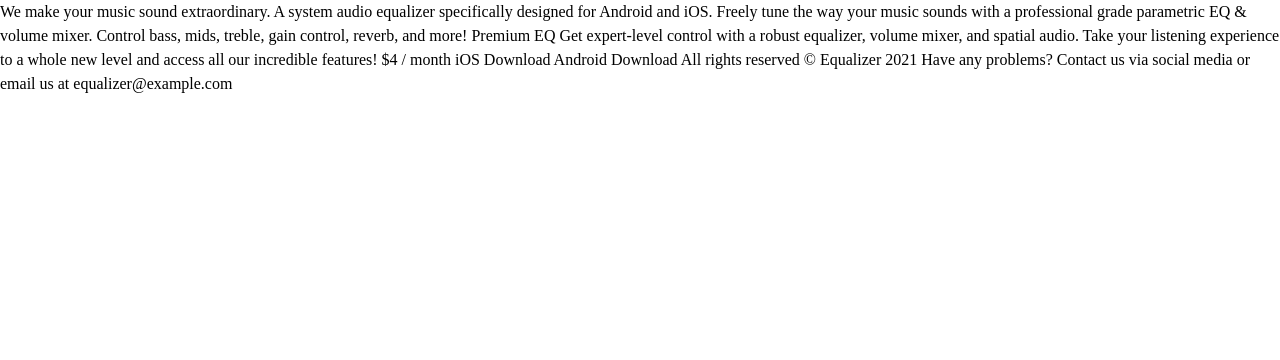
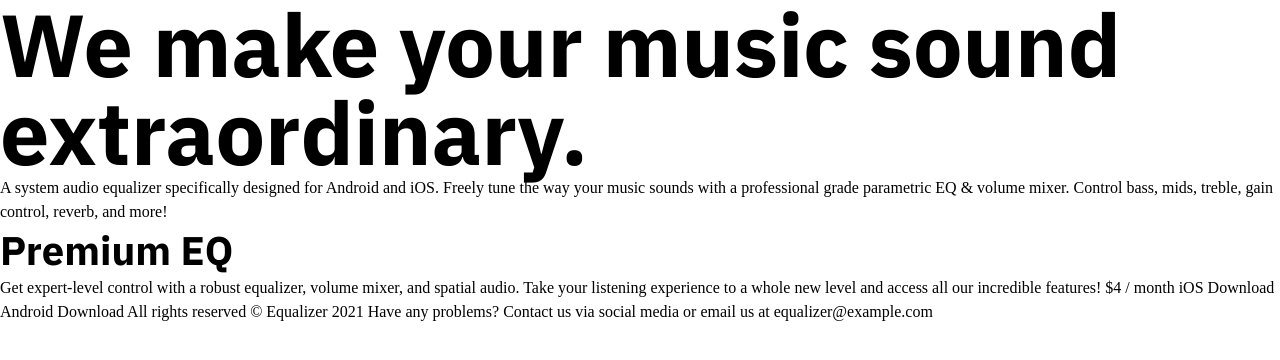
Before and after one commit to Ando96/Equalizer-landing-page-challenge-hub, a plain HTML site: page index.html in a window 1280 px wide. Drawn offline with nearby package versions, Linux system fonts and the light colour scheme.

Commit message:
Some css changes

```diff
--- a/index.html
+++ b/index.html
@@ -14,13 +14,13 @@
 </head>
 <body>
 
-  We make your music sound extraordinary.
+  <h1>We make your music sound extraordinary.</h1>
 
   A system audio equalizer specifically designed for Android and iOS. Freely tune the
   way your music sounds with a professional grade parametric EQ & volume mixer. Control
   bass, mids, treble, gain control, reverb, and more!
 
-  Premium EQ
+  <h2>Premium EQ</h2>
 
   Get expert-level control with a robust equalizer, volume mixer, and spatial audio. Take
   your listening experience to a whole new level and access all our incredible features!
--- a/styles.css
+++ b/styles.css
@@ -10,3 +10,22 @@
 
     --IBM: 'IBM Plex Sans', sans-serif;
 }
+
+h1{
+  font-family: var(--IBM);
+  font-weight: var(--bold);
+  font-size: 88px;
+  word-spacing: -1px;
+  line-height: 88px;
+}
+
+h2{
+  font-family: var(--IBM);
+  font-weight: var(--bold);
+  font-size: 40px;
+  line-height: 52px;
+}
+
+p{
+  font-family: var(--IBM);
+}
```
